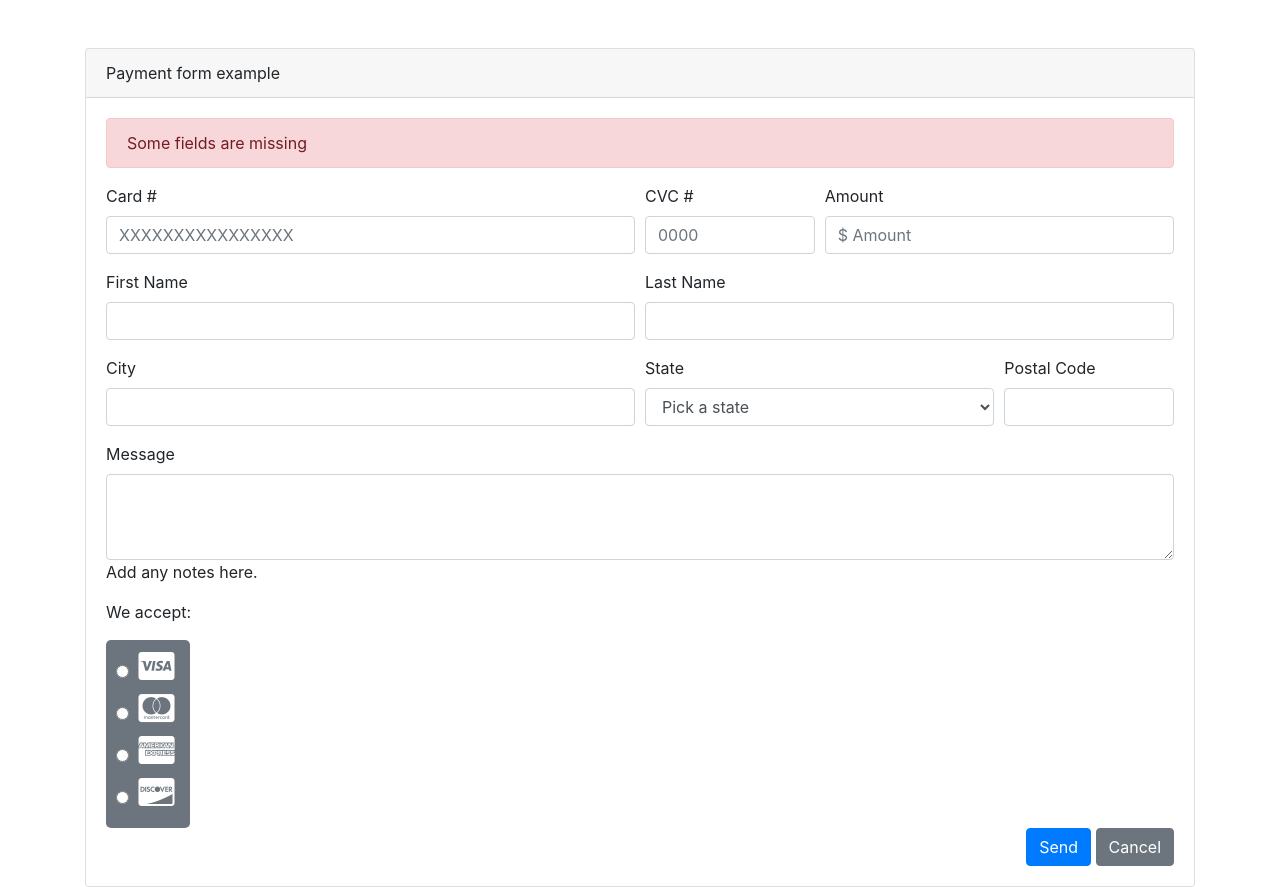
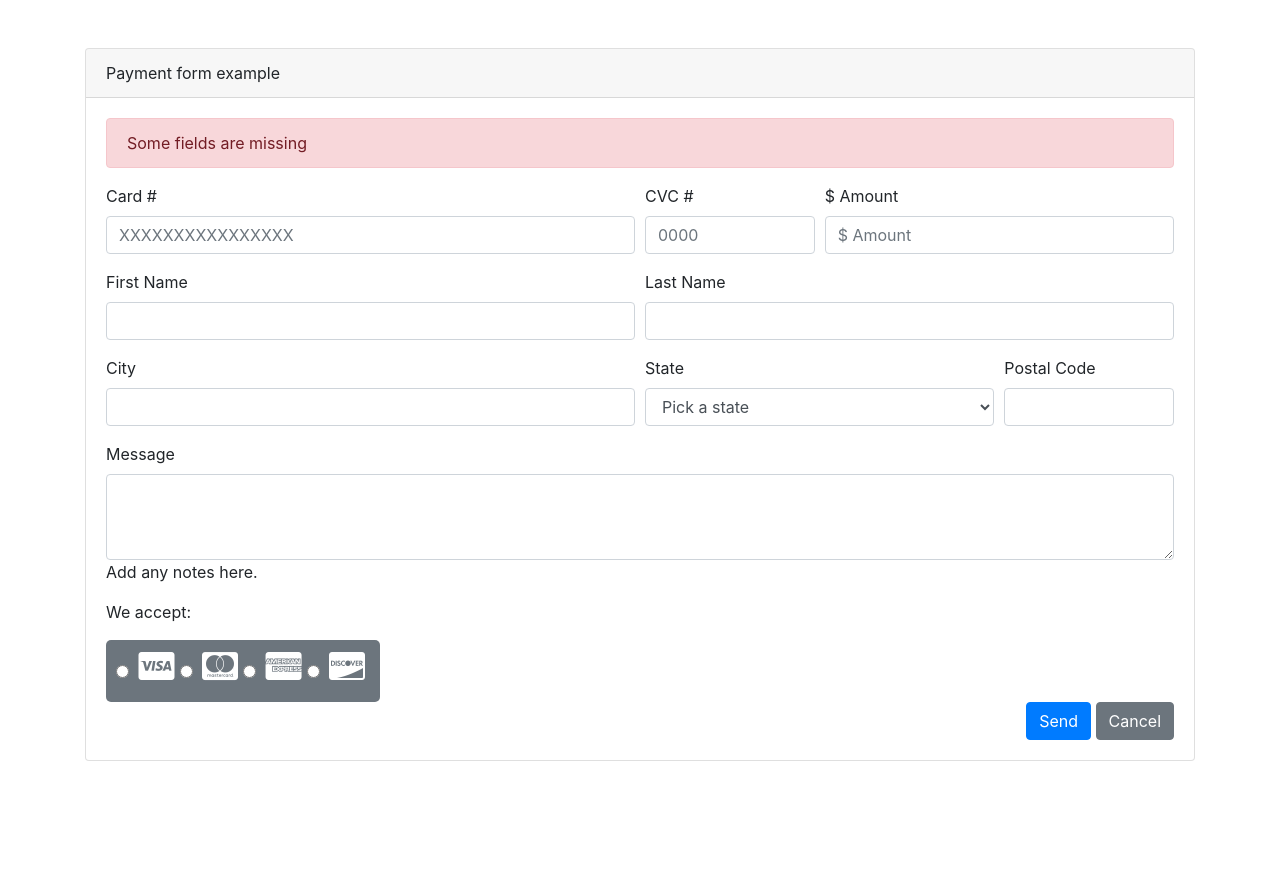
Before and after one commit to 4GeeksAcademy/Lchaves-205-HTMLForms, a plain HTML site: page index.html in a window 1280 px wide. After the commit the page ends 800 px from the top, so only its background shows below. Drawn offline with nearby package versions, Linux system fonts and the light colour scheme; a small style sheet from the web is missing.

Commit message:
Update index.html

```diff
--- a/index.html
+++ b/index.html
@@ -45,8 +45,8 @@
                             <input type="text" class="form-control" id="cvcNumber" placeholder="0000">
                         </div>
                         <div class="form-group col-md-4">
-                            <label for="amount">Amount</label>
-                            <input type="text" class="form-control" id="amount" placeholder="$ Amount">
+                            <label for="$ amount"> $ Amount</label>
+                            <input type="text" class="form-control" id="$ amount" placeholder="$ Amount">
                         </div>
                     </div>
                     <div class="form-row">
@@ -87,7 +87,8 @@
                 </form>
                 <div class="mt-3">
                     <p>We accept:</p>
-                    <div class="payment-icons">
+                    <div class="d-inline-block">
+                        <div class="payment-icons d-flex">
                             <div class="payment-icon">
                                 <input type="radio" name="paymentMethod" id="visa" value="visa">
                                 <label for="visa"><i class="fab fa-cc-visa fa-2x"></i></label>
@@ -106,10 +107,10 @@
                             </div>
                         </div>
                     </div>
+                </div>
                 <div class="text-right">
                     <button type="submit" class="btn btn-primary">Send</button>
                     <button type="button" class="btn btn-secondary">Cancel</button>
-                </div>
                 </div>
             </div>
         </div>
```
Lines whose indentation alone changed are shown as unchanged.
